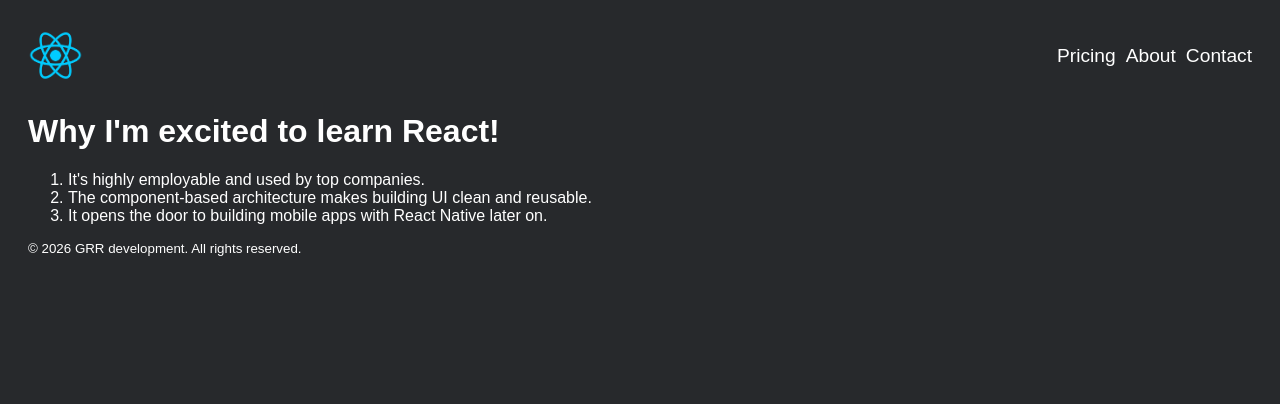
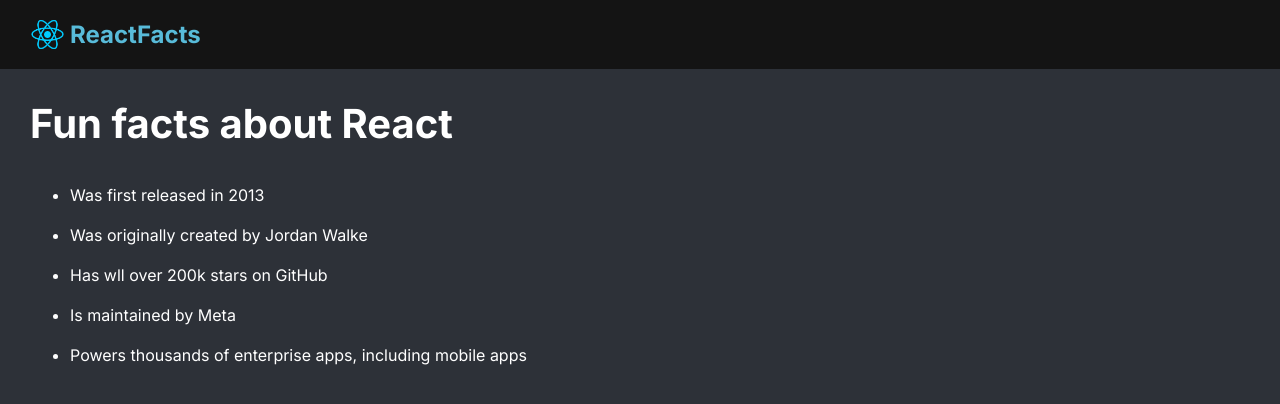
Before and after one commit to rajeswar-tammisetti/react-foundations, a React (Vite) app in the folder Static-pages/: page / in a window 1280 px wide. Shown: the top 404 px of the page. Built offline with nearby package versions, Linux system fonts and the light colour scheme.

Commit message:
Initial Project Setup of a static page

```diff
--- a/Static-pages/index.html
+++ b/Static-pages/index.html
@@ -1,7 +1,7 @@
 <html>
 
 <head>
-	<link rel="stylesheet" href="src/index.css">
+	<title>Learning REACT</title>
 </head>
 
 <body>
--- /dev/null
+++ b/Static-pages/src/Projects/Static-Pages/App.jsx
@@ -0,0 +1,34 @@
+import Header from "./components/Header.jsx"
+import Main from "./components/Main.jsx"
+import "./style.css"
+
+/**
+Challenge: Project setup
+
+- Create an App component in a separate App.jsx file which is a sibling
+  to this index.jsx file.
+- Create a `components` folder
+- Create the following components in separate files inside
+  the components folder. In each one, just render an `h1`
+  with the name of the component (e.g. return <h1>Navbar goes here</h1>):
+    - Navbar
+    - Main
+- Have App component import and render the Navbar and Main components
+- Import and render the App component inside of index.jsx using ReactDOM
+    - At this point you should have your "Navbar goes here" etc. showing up
+      in the mini-browser.
+- Go to Google fonts and get the "Inter" font with weights 400, 600, and 700.
+  Put the `<links />` to those fonts ABOVE the style.css link in index.html.
+  You may need to do some extra research to figure out how this
+  works if you haven't done it before.
+*/
+
+
+export default function App(){
+    return (
+      <>
+        <Header />
+        <Main />
+      </>
+    )
+}
--- /dev/null
+++ b/Static-pages/src/Projects/Static-Pages/components/Header.jsx
@@ -0,0 +1,10 @@
+export default function Header(){
+    return (
+        <header >
+            <nav className="nav-logo">
+            <img src="react-logo.png" alt="React-logo" />
+            <h1>ReactFacts</h1>
+            </nav>
+        </header>
+    )
+}
--- /dev/null
+++ b/Static-pages/src/Projects/Static-Pages/components/Main.jsx
@@ -0,0 +1,14 @@
+export default function Main(){
+    return (
+        <main className="main">
+            <h1 className="main-heading">Fun facts about React</h1>
+            <ul className="fun-facts">
+                <li>Was first released in 2013</li>
+                <li>Was originally created by Jordan Walke</li>
+                <li>Has wll over 200k stars on GitHub</li>
+                <li>Is maintained by Meta</li>
+                <li>Powers thousands of enterprise apps, including mobile apps</li>
+            </ul>
+        </main>
+    )
+}
--- /dev/null
+++ b/Static-pages/src/Projects/Static-Pages/style.css
@@ -0,0 +1,32 @@
+@import url("https://fonts.googleapis.com/css2?family=Inconsolata:wght@200..900&family=Inter:ital,opsz,wght@0,14..32,100..900;1,14..32,100..900&display=swap");
+body{
+    font-family: 'Inter', sans-serif;
+    background-color:#2D3138;
+    color:white;
+    margin:0;
+}
+header{
+    color:#58BBD9;
+    background-color: #141414;
+}
+.nav-logo{
+    display: flex;
+    align-items: center;
+    justify-content: flex-start;
+    margin: 0 30px;
+}
+.nav-logo>img{
+    padding: 0 5 0 0px;
+    width: 35px;
+}
+
+.main{
+    margin:30px;
+    background-color: #2D3138;
+}
+.main-heading{
+    font-size:2.5rem;
+}
+.fun-facts{
+    line-height: 40px;
+}
--- a/Static-pages/src/main.jsx
+++ b/Static-pages/src/main.jsx
@@ -1,24 +1,32 @@
+// import {createRoot} from "react-dom/client"
+// import {Fragment} from "react"
+// import {Header} from "./components/Header"
+// import MainContent from "./components/MainContent"
+// import {Footer} from "./components/Footer"
+
+// /**
+//  * Challenge: move the Header , MainContent and Footer components to their own separate files.
+// */
+
+// const root=createRoot(document.getElementById("root"));
+// root.render(
+//     <Page></Page>
+// )
+
+// function Page(){
+//     return (
+//         <Fragment>
+//             <Header />
+//             <MainContent />
+//             <Footer />
+//         </Fragment>
+//     )
+// }
+
+
+
+import App from "./Projects/Static-Pages/App"
 import {createRoot} from "react-dom/client"
-import {Fragment} from "react"
-import {Header} from "./components/Header"
-import MainContent from "./components/MainContent"
-import {Footer} from "./components/Footer"
-
-/**
- * Challenge: move the Header , MainContent and Footer components to their own separate files.
-*/
 
 const root=createRoot(document.getElementById("root"));
-root.render(
-    <Page></Page>
-)
-
-function Page(){
-    return (
-        <Fragment>
-            <Header />
-            <MainContent />
-            <Footer />
-        </Fragment>
-    )
-}
+root.render(<App />)
```
